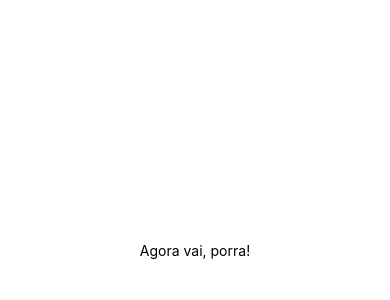
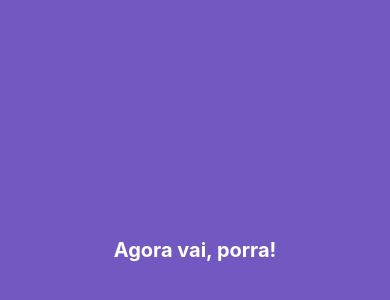
Before and after one commit to JVMedeiros/Ecoleta, a React Native app in the folder mobile/: screen / in a window 390 px wide. Shown: the part 172-472 px from the top of the page. Built offline with nearby package versions, Linux system fonts and the light colour scheme.

Commit message:
testing background

```diff
--- a/mobile/App.tsx
+++ b/mobile/App.tsx
@@ -5,7 +5,7 @@ import { StyleSheet, Text, View } from 'react-native';
 export default function App() {
   return (
     <View style={styles.container}>
-      <Text>Agora vai, porra!</Text>
+      <Text style={styles.texto}>Agora vai, porra!</Text>
       <StatusBar style="auto" />
     </View>
   );
@@ -14,8 +14,13 @@ export default function App() {
 const styles = StyleSheet.create({
   container: {
     flex: 1,
-    backgroundColor: '#fff',
+    backgroundColor: '#7159c1',
     alignItems: 'center',
     justifyContent: 'center',
   },
+  texto: {
+    fontSize: 20,
+    color: '#fff',
+    fontWeight: 'bold'
+  }
 });
```
